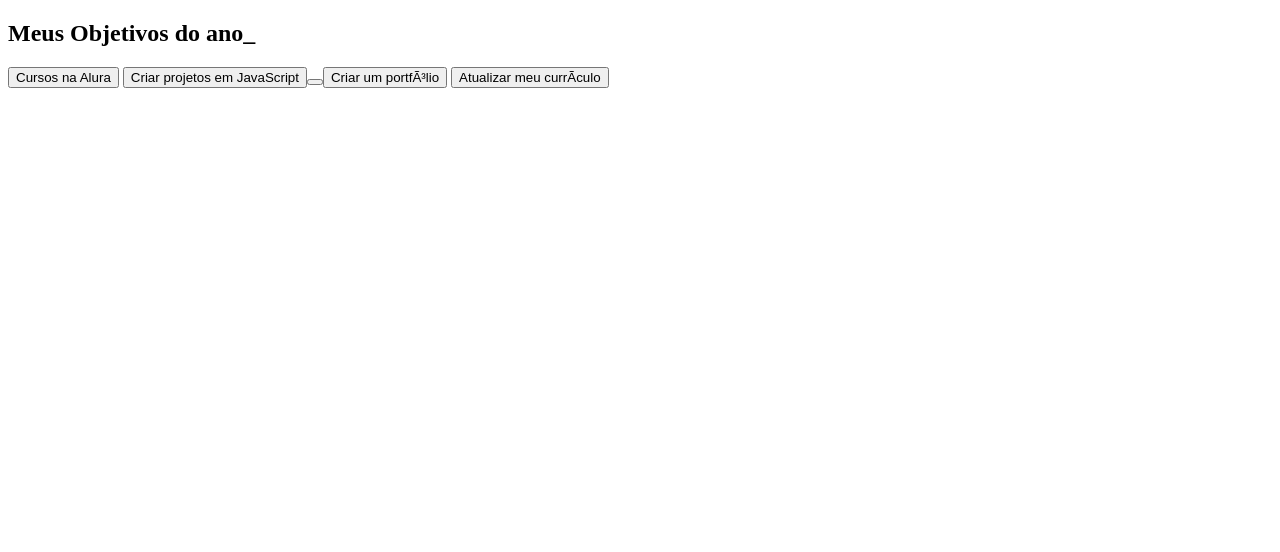
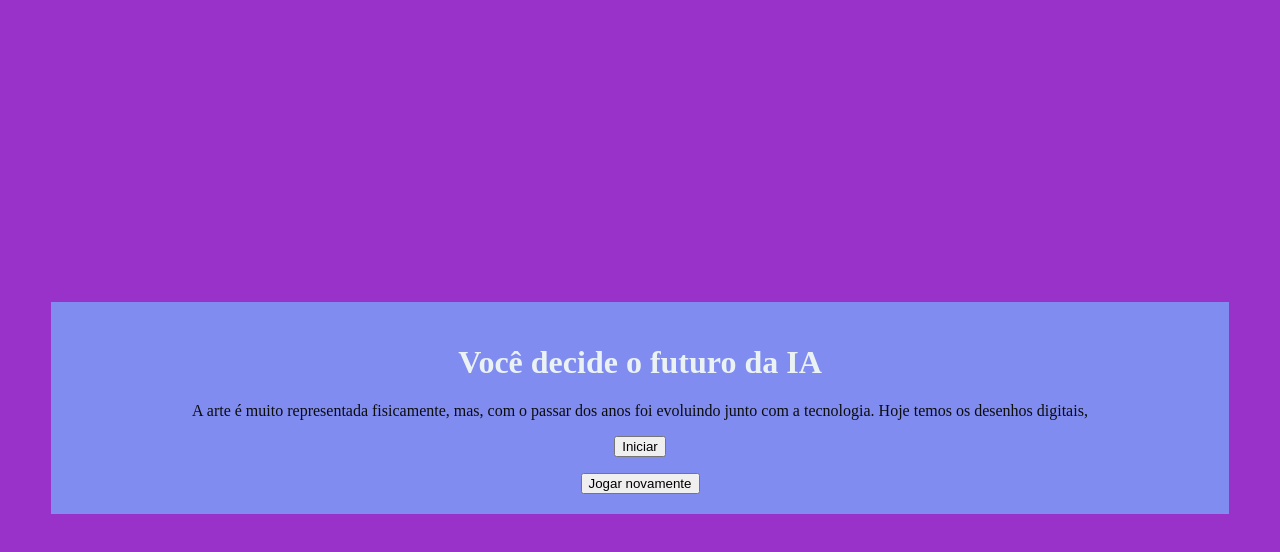
Before and after one commit to Mayasvarcz/trabalho-do-2-trimestre, a plain HTML site: page index.html in a window 1280 px wide. Drawn offline with Linux system fonts and the light colour scheme.

Commit message:
Add files via upload

```diff
--- a/index.html
+++ b/index.html
@@ -1,24 +1,28 @@
+
 <!DOCTYPE html>
-<html lang=”pt-br”>
+<html lang="pt-br">
 <head>
-<meta charset=”UTF-8”>
-
-<meta name=”viewport” content=”width=device-width, initial-
-scale=1.0”>
-
-<title>Meus objetivos do ano</title>
-</head>
+<meta charset="UTF-8">
+<meta name="viewport" content="width=device-width, initial-scale=1.0">
+<link rel="stylesheet" href="style.css">
 <body>
+<div class="caixa-principal">
+<h1>Você decide o futuro da IA</h1>
+<div class="tela-inicial">
+<p>
+A arte é muito representada fisicamente, mas, com o passar dos anos foi evoluindo junto com a tecnologia. Hoje temos os desenhos digitais,
+</p>
+<button class="iniciar-btn">Iniciar</button>
+</div>
+<div class="caixa-perguntas"></div>
+<div class="caixa-alternativas"></div>
+<div class="caixa-resultado">
+<p class="texto-resultado"></p>
+<button class="novamente-btn">Jogar novamente</button>
+</div>
+</div>
+<script type="module" src="js/aleatorio.js"></script>
+<script type="module" src="js/perguntas.js"></script>
+<script type="module" src="js/script.js"></script>
 </body>
 </html>
-
-<body>
-<section class=”conteudo-principal”></section>
-<h2 class=”titulo-principal”>Meus Objetivos do ano<span>_</span></h2>
-<div class=”botoes”>
-<button class=”botao”>Cursos na Alura</button>
-<button class=”botao”>Criar projetos em JavaScript<button>
-<button class=”botao”>Criar um portfólio</button>
-<button class=”botao”>Atualizar meu currículo</button>
-</div>
-</body>
--- a/style.css
+++ b/style.css
@@ -1,45 +1,36 @@
-.conteudo-principal {
-    display: flex;
-    flex-direction: column;
-    justify-content: center;
-    align-items:center;
-    max-width: 1200px;
-    width: 100%;
-    margin: 0 auto;
+
+:root {
+--cor-fundo: #9932c9;
+--cor-principal: #808cf0 ;
+--cor-secundaria: #d3ade9;
+--cor-destaque: #eaf2f3;
+--cor-texto: #0b0c0c;
 }
-
-.titulo-principal {
-    text-align: left;
-    width: 100%;
-    font-size: 32px;
+body {
+background-color: var(--cor-fundo);
+color: var(--cor-texto);
 }
-
-.titulo-principal span {
-    color: var(--verde)
+body {
+background-color: var(--cor-fundo);
+color: var(--cor-texto);
+display: flex;
+justify-content: center;
+align-items: center;
 }
-
-.botao {
-    font-family: Crakra Petch, sans-serif;
-    background-color: var(--botao-inativo);
-    color: var(--branco);
-    display: flex;
-    justify-content: center;
-    padding: 1em;
-    font-size: 18px;
-    align-items: center;
-    width: 100%;
-    border-bottom: 4px solid var(--botao-ativo);
-    border-left: 2px solid var(--botao-ativo);
-    border-right: 2px solid var(--botao-ativo);
-    border-top: none;
+body {
+background-color: var(--cor-fundo);
+color: var(--cor-texto);
+display: flex;
+justify-content: center;
+align-items: center;
+min-height: 100vh;
 }
-
-.botoes{
-    display: block;
+.caixa-principal{
+background-color: var(--cor-principal);
+width: 90%;
+text-align: center;
+padding: 20px;
 }
-    @media screen and (min-widht: 768px) {
-
-    .botoes{
-        display: flex;
-    }
+h1{
+color: var(--cor-destaque);
 }
```
